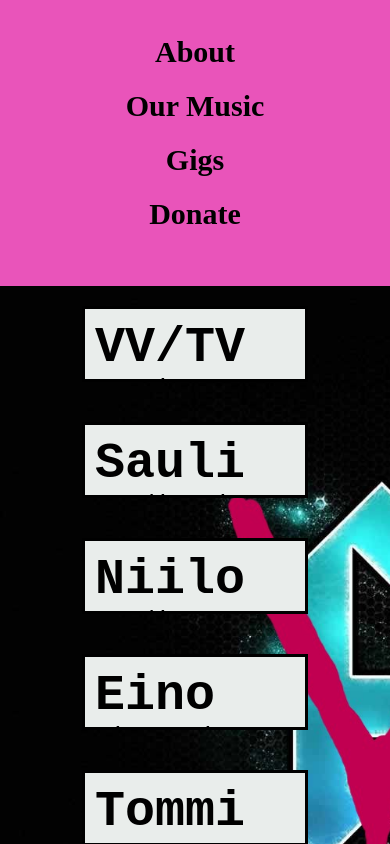
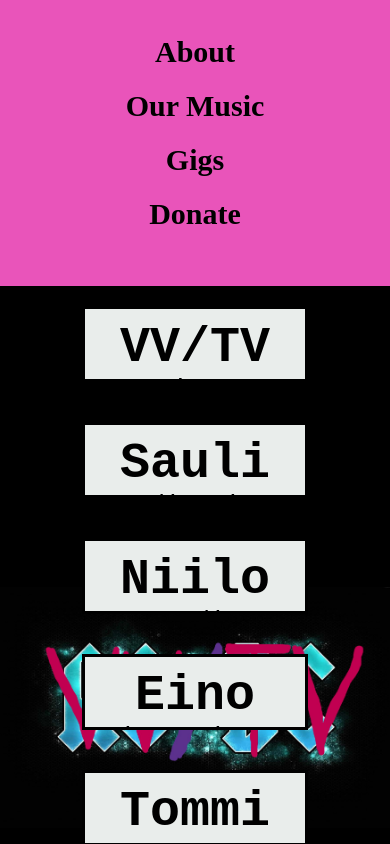
Before and after one commit to nipaojala/VV-TV-official-web-page, a React (Create React App) app: page /about in a window 390 px wide. Shown: the top 844 px of the page. Built offline with nearby package versions, Linux system fonts and the light colour scheme.

Commit message:
resizin updates

```diff
--- a/src/App.css
+++ b/src/App.css
@@ -38,3 +38,9 @@
 main {
   background-color: black;
 }
+@media screen and (max-width: 600px) {
+  .image {
+    background-position: center;
+    background-size: 110%;
+  }
+}
--- a/src/components/About/About.css
+++ b/src/components/About/About.css
@@ -44,5 +44,12 @@
 @media screen and (max-width: 600px) {
   .about-container {
     align-items: center;
+    text-align: center;
+  }
+  .about-item:hover {
+    width: 80%;
+  }
+  .about-item:active {
+    width: 80%;
   }
 }
--- a/src/components/Donate/Donate.css
+++ b/src/components/Donate/Donate.css
@@ -2,9 +2,9 @@
   display: flex;
   padding-left: 20px;
   padding-top: 10px;
-  align-items: center;
   flex-direction: column;
   color:aliceblue;
+  text-align: center;
 
   height: 250px;
   /* background-color: rgb(255, 255, 255); */
```
